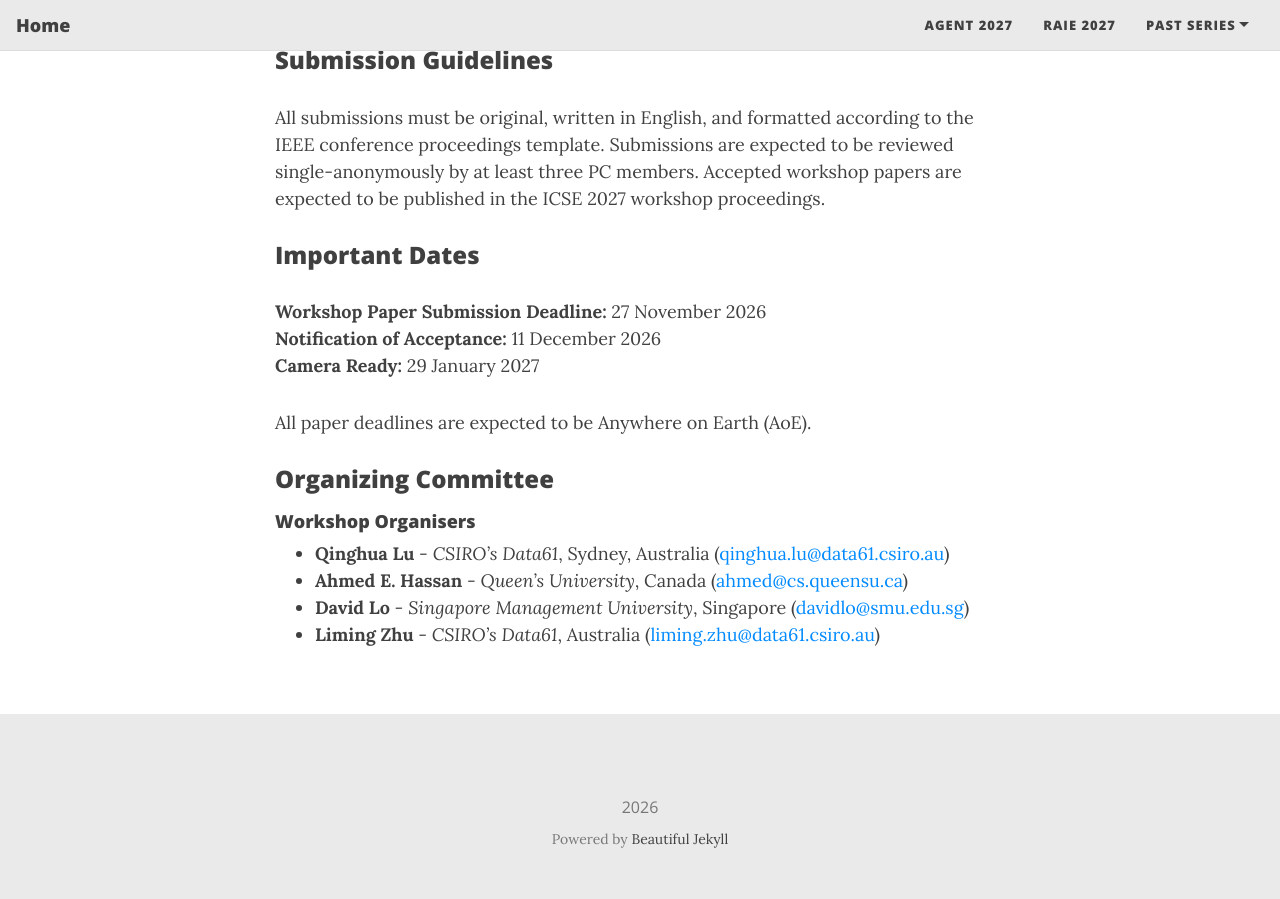
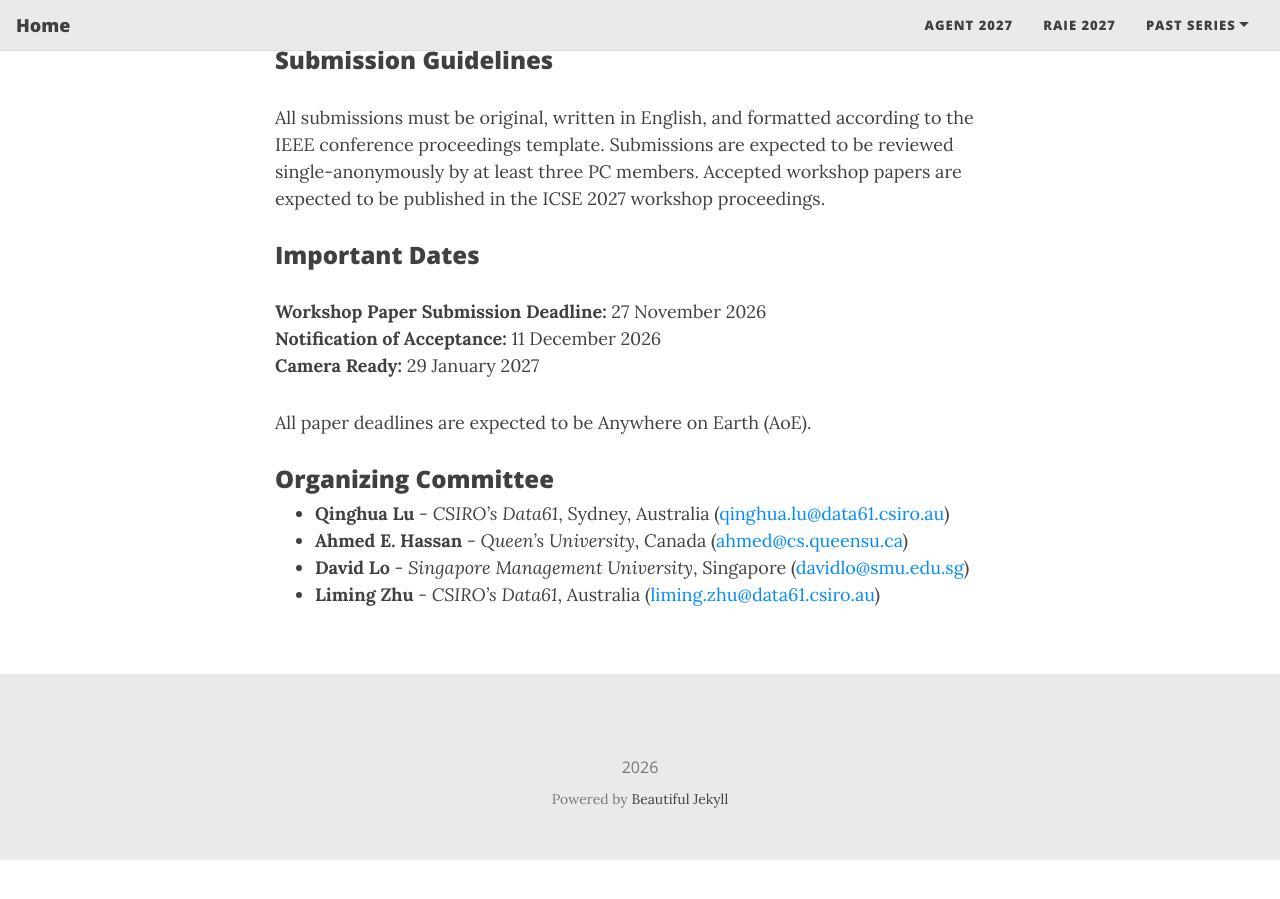
Before and after one commit to RAIEngineering/AIEng-Series, a Jekyll site: the page built from Agent2027.md, in a window 1280 px wide and 900 px high, scrolled down 2539 px. Built offline with Jekyll 4.4.1, drawn with Linux system fonts in a browser that asks for light colours; nearby versions of some CDN libraries; after the commit the page ends 3399 px from its top, so only the background shows below that.

Commit message:
Update Agent2027.md
updates

```diff
--- a/Agent2027.md
+++ b/Agent2027.md
@@ -71,8 +71,6 @@ All paper deadlines are expected to be Anywhere on Earth (AoE).
 
 ### Organizing Committee
 
-#### Workshop Organisers
-
 - **Qinghua Lu** - *CSIRO's Data61*, Sydney, Australia ([qinghua.lu@data61.csiro.au](mailto:qinghua.lu@data61.csiro.au))
 - **Ahmed E. Hassan** - *Queen's University*, Canada ([ahmed@cs.queensu.ca](mailto:ahmed@cs.queensu.ca))
 - **David Lo** - *Singapore Management University*, Singapore ([davidlo@smu.edu.sg](mailto:davidlo@smu.edu.sg))
```
